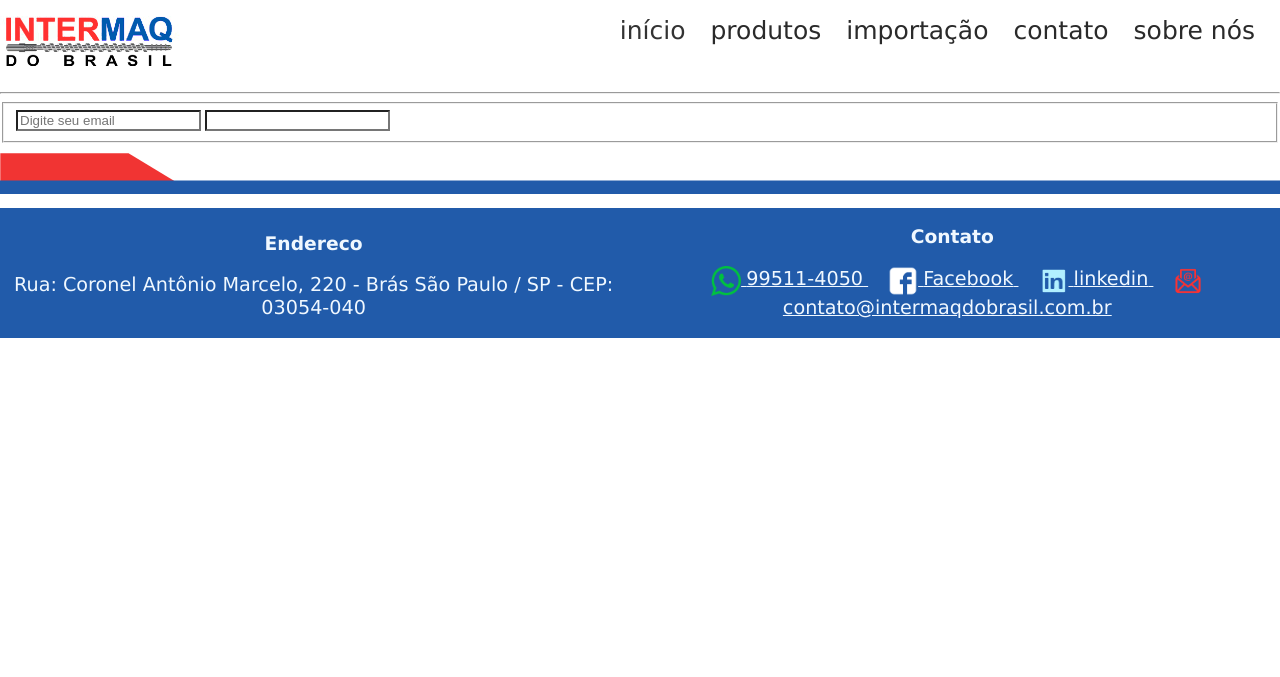
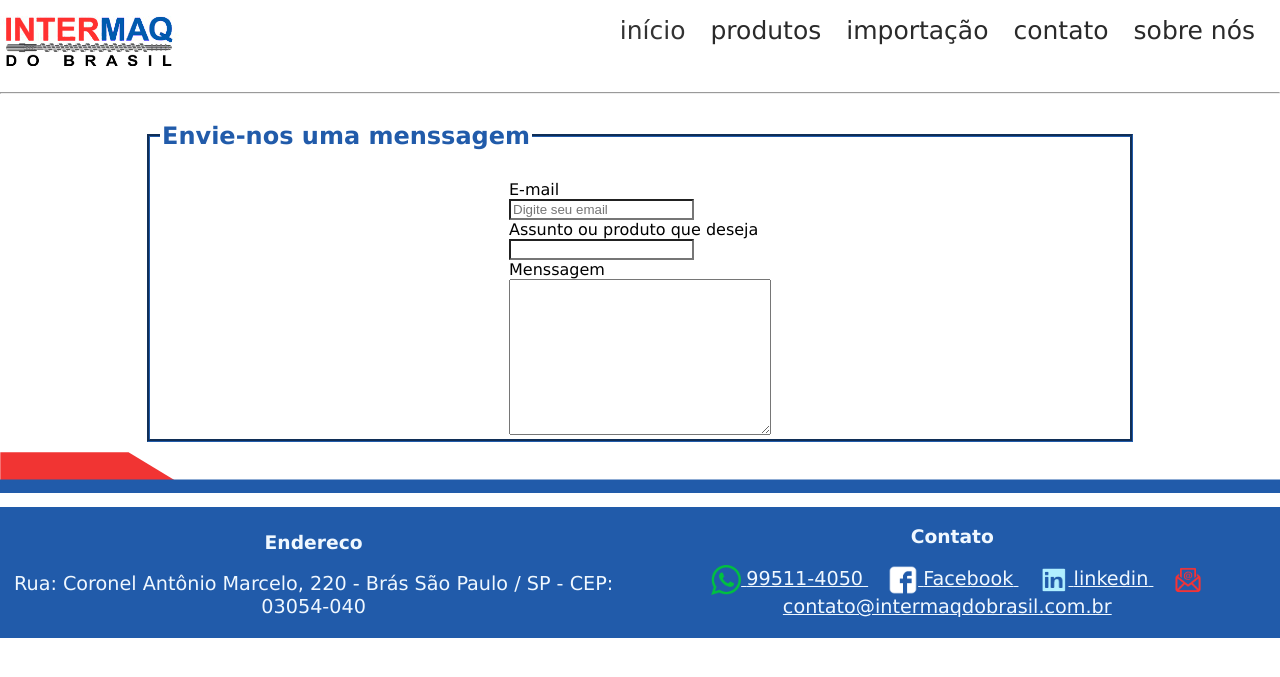
Before and after one commit to StartUp-Brief/mainPageIntermaq, a PHP site: page /view/contato.html in a window 1280 px wide. Shown: the top 677 px of the page. Run offline with PHP 8.4, Linux system fonts and the light colour scheme; some libraries are stand-ins or nearby versions.

Commit message:
centralizado

```diff
--- a/IntermaqDoBrasil/Style/Contato/formulario.css
+++ b/IntermaqDoBrasil/Style/Contato/formulario.css
@@ -0,0 +1,29 @@
+/* fieldset */
+#site section {
+  width: 100%;
+  text-align: center;
+}
+
+#contato {
+  margin: 0 auto;
+  display: inline-block;
+  width: 980px;
+  border-color: #215baa;
+  border-width: 3px;
+}
+#titulo-contato {
+  text-align: left;
+  margin: 10px;
+  color: #215baa;
+}
+
+#contato form {
+  margin: 0 auto;
+  width: fit-content;
+}
+
+#contato input,
+label {
+  display: block;
+  text-align: left;
+}
--- a/IntermaqDoBrasil/Style/Style.css
+++ b/IntermaqDoBrasil/Style/Style.css
@@ -1,6 +1,7 @@
 .body {
   margin: 0;
   width: 100%;
+  font-family: Verdana, Geneva, Tahoma, sans-serif;
 }
 
 h1 {
@@ -12,7 +13,9 @@ button:focus {
   outline: 0;
 }
 fieldset {
-  margin: none;
+  margin: 0;
+  max-width: 100%;
+  padding: 0;
 }
 ul {
   list-style: none;
--- a/IntermaqDoBrasil/view/contato.html
+++ b/IntermaqDoBrasil/view/contato.html
@@ -1,9 +1,9 @@
 <!DOCTYPE html>
 <html lang="pt">
   <head>
-    <meta charset="UTF-8">
-    <meta http-equiv="X-UA-Compatible" content="IE=edge">
-    <meta name="viewport" content="width=device-width, initial-scale=1.0">
+    <meta charset="UTF-8" />
+    <meta http-equiv="X-UA-Compatible" content="IE=edge" />
+    <meta name="viewport" content="width=device-width, initial-scale=1.0" />
 
     <title>Intermaq</title>
 
@@ -11,51 +11,33 @@
     <link rel="shortcut icon" href="../Assets/img/fav-ico.png" />
 
     <!-- Links css -->
+    <link rel="stylesheet" href="../Style/Contato/formulario.css" />
+    <link rel="stylesheet" href="../Style/Style.css" />
 
-    <!-- Cabecalho css -->
+    <!-- Header css -->
     <link href="../Style/menu/menu__item.css" rel="stylesheet" />
     <link href="../Style/menu/menu__link.css" rel="stylesheet" />
     <link rel="stylesheet" href="../Style/menu/menu__lista.css" />
 
     <!-- footer -->
-    <link rel="stylesheet" href="../Style/footer/footer.css">
-    <!-- animação css -->
-    <link href="../Style/animacao.css" rel="stylesheet"/>
+    <link rel="stylesheet" href="../Style/footer/footer.css" />
 
     <link rel="stylesheet" href="../Style/Style.css" />
     <link rel="stylesheet" href="../Style/body.css" />
 
-    <!-- Banner css -->
-    <link rel="stylesheet" href="../Style/banner/banner.css">
-    <link rel="stylesheet" href="css/gallery.theme.css">
-    <link rel="stylesheet" href="css/gallery.min.css">
-
-    <!-- Sobre nós -->
-    <link rel="stylesheet" href="../Style/sobre_nos.css">
-
-    <!-- Produtos css -->
-    <link rel="stylesheet" href="../Style/produtos/produtos.css">
-    <link rel="stylesheet" href="../Style/produtos/pesquisar.css">
-
-    <link rel="stylesheet" href="../Style/produtos/card.css">
-
     <!--Fonte Ubunto  -->
-    <link rel="preconnect" href="https://fonts.gstatic.com">
-    <link href="https://fonts.googleapis.com/css2?family=Ubuntu:wght@300&display=swap" rel="stylesheet">
-
-    <!-- Jquery -->
-    <script src="https://code.jquery.com/jquery-3.5.1.min.js" integrity="sha256-9/aliU8dGd2tb6OSsuzixeV4y/faTqgFtohetphbbj0=" crossorigin="anonymous"></script>
-    <script type="text/javascript" src="jquery.hideseek.min.js"></script>
+    <link rel="preconnect" href="https://fonts.gstatic.com" />
+    <link
+      href="https://fonts.googleapis.com/css2?family=Ubuntu:wght@300&display=swap"
+      rel="stylesheet"
+    />
   </head>
 
-
   <body class="body">
-
     <div id="site">
-
       <header class="cabecalho">
         <nav class="menu">
-        <img class="logo" src="../Assets/img/Logo.png" style="height: 80px;">
+          <img class="logo" src="../Assets/img/Logo.png" style="height: 80px" />
           <ul class="menu__lista">
             <li class="menu__item">
               <a class="menu__link ativo" href="./index.html">Início</a>
@@ -66,124 +48,113 @@
             <li class="menu__item">
               <a class="menu__link" href="#">Importação</a>
             </li>
-          <li class="menu__item"><a class="menu__link" href="./contato.html" >Contato</a></li>
+            <li class="menu__item">
+              <a class="menu__link" href="./contato.html">Contato</a>
+            </li>
             <li class="menu__item">
               <a class="menu__link" href="#">Sobre nós</a>
             </li>
           </ul>
         </nav>
-
       </header>
 
-    <hr>
-    <fieldset>
-        <input id="email" type="email" placeholder="Digite seu email" name="email">
-        <input id="assunto" type="text" name="assunto" id="assunto">
+      <hr />
+      <section>
+        <fieldset id="contato">
+          <legend id="titulo-contato"><h1>Envie-nos uma menssagem</h1></legend>
+          <form action="">
+            <label for="email">E-mail</label>
+            <input
+              id="email"
+              type="email"
+              placeholder="Digite seu email"
+              name="email"
+            />
+
+            <label for="assunto">Assunto ou produto que deseja</label>
+            <input id="assunto" type="text" name="assunto" id="assunto" />
+
+            <label for="menssagem">Menssagem</label>
+            <textarea
+              name="menssagem"
+              id="menssagem"
+              cols="30"
+              rows="10"
+            ></textarea>
+          </form>
         </fieldset>
+      </section>
 
-
-    <svg id="linha" data-name="Componente 1 – 1" xmlns="http://www.w3.org/2000/svg" width="100%" height="61.075" viewBox="0 0 1920 61.075">
-      <path id="Caminho_1" data-name="Caminho 1" d="M0,122.423H192.312l76.2,46.207L0,169.063Z" transform="translate(0.5 -122.423)" fill="#f13433"/>
-      <line id="Linha_1" data-name="Linha 1" x2="1920" transform="translate(0 51.075)" fill="none" stroke="#215baa" stroke-width="20"/>
+      <svg
+        id="linha"
+        data-name="Componente 1 – 1"
+        xmlns="http://www.w3.org/2000/svg"
+        width="100%"
+        height="61.075"
+        viewBox="0 0 1920 61.075"
+      >
+        <path
+          id="Caminho_1"
+          data-name="Caminho 1"
+          d="M0,122.423H192.312l76.2,46.207L0,169.063Z"
+          transform="translate(0.5 -122.423)"
+          fill="#f13433"
+        />
+        <line
+          id="Linha_1"
+          data-name="Linha 1"
+          x2="1920"
+          transform="translate(0 51.075)"
+          fill="none"
+          stroke="#215baa"
+          stroke-width="20"
+        />
       </svg>
 
       <footer>
         <div class="direita">
           <h3>Endereco</h3>
-        <p>Rua: Coronel Antônio Marcelo, 220 - Brás
-        São Paulo / SP - CEP: 03054-040</p>
+          <p>
+            Rua: Coronel Antônio Marcelo, 220 - Brás São Paulo / SP - CEP:
+            03054-040
+          </p>
         </div>
 
         <div class="esquerda">
           <h3>Contato</h3>
           <div class="redes-sociais-container">
             <a href="">
-            <img class="redes-sociais"src="../Assets/img/Whats.png" alt="">
+              <img class="redes-sociais" src="../Assets/img/Whats.png" alt="" />
               <p>99511-4050</p>
             </a>
-
           </div>
           <div class="redes-sociais-container">
             <a href="">
-            <img class="redes-sociais"src="../Assets/img/face.png" alt="">
+              <img class="redes-sociais" src="../Assets/img/face.png" alt="" />
               <p>Facebook</p>
             </a>
-
           </div>
           <div class="redes-sociais-container">
             <a href="">
-            <img class="redes-sociais"src="../Assets/img/linkedin.png" alt="">
+              <img
+                class="redes-sociais"
+                src="../Assets/img/linkedin.png"
+                alt=""
+              />
               <p>linkedin</p>
             </a>
-
           </div>
 
           <div class="redes-sociais-container">
             <a href="">
-            <img class="redes-sociais"src="../Assets/img/email.png" alt="">
+              <img class="redes-sociais" src="../Assets/img/email.png" alt="" />
               <p>contato@intermaqdobrasil.com.br</p>
             </a>
-
           </div>
-
-
         </div>
-
       </footer>
-
     </div>
-
-
-
   </body>
 </html>
 
-
-
-<script>
-
-//animação
-$(".AnimationSheet").one("animationduration", function() {
-  $("#site").css("display", "none");
-})
-
-$(".AnimationSheet").one("animationend", function() {
-    $(".AnimationSheet").css("transform", "translateX(-100%)");
-    $(".AnimationSheet").css("display", "none");
-    $("#site").css("display", "block");
-})
-
-//retirando o placeholder qunado em foco
-$(':input').on('focus', function() {
-    this.dataset.placeholder = this.placeholder;
-    this.placeholder = '';
-}).on('blur', function(){
-    this.placeholder = this.dataset.placeholder;
-});
-
-
-//fazendo o background do título
-$(".card").hover(function(){
-  $(this).children('.nome-produto').css('background-color', "#f13433b2");
-},
-function(){
-  $(this).children('.nome-produto').css('background-color', "#619ae9b2");
-});
-
-
-//fazendo a filtragem da lista
-$("#pesquisaProduto").keyup(function(){
-  var valorDePesquisa = $("#pesquisaProduto").val().toLocaleUpperCase();
-  $(".card").children(".nome-produto").each(function(){
-  if ($(this).text().toLocaleUpperCase().indexOf(valorDePesquisa) < 0) {
-    $(this).parent('.card').css("display", "none");
-  }
-  else{
-    $(this).parent('.card').css("display", "inline-table");
-  }
-})
-})
-
-
-
-</script>
+<script></script>
```
Lines whose indentation alone changed are shown as unchanged.
